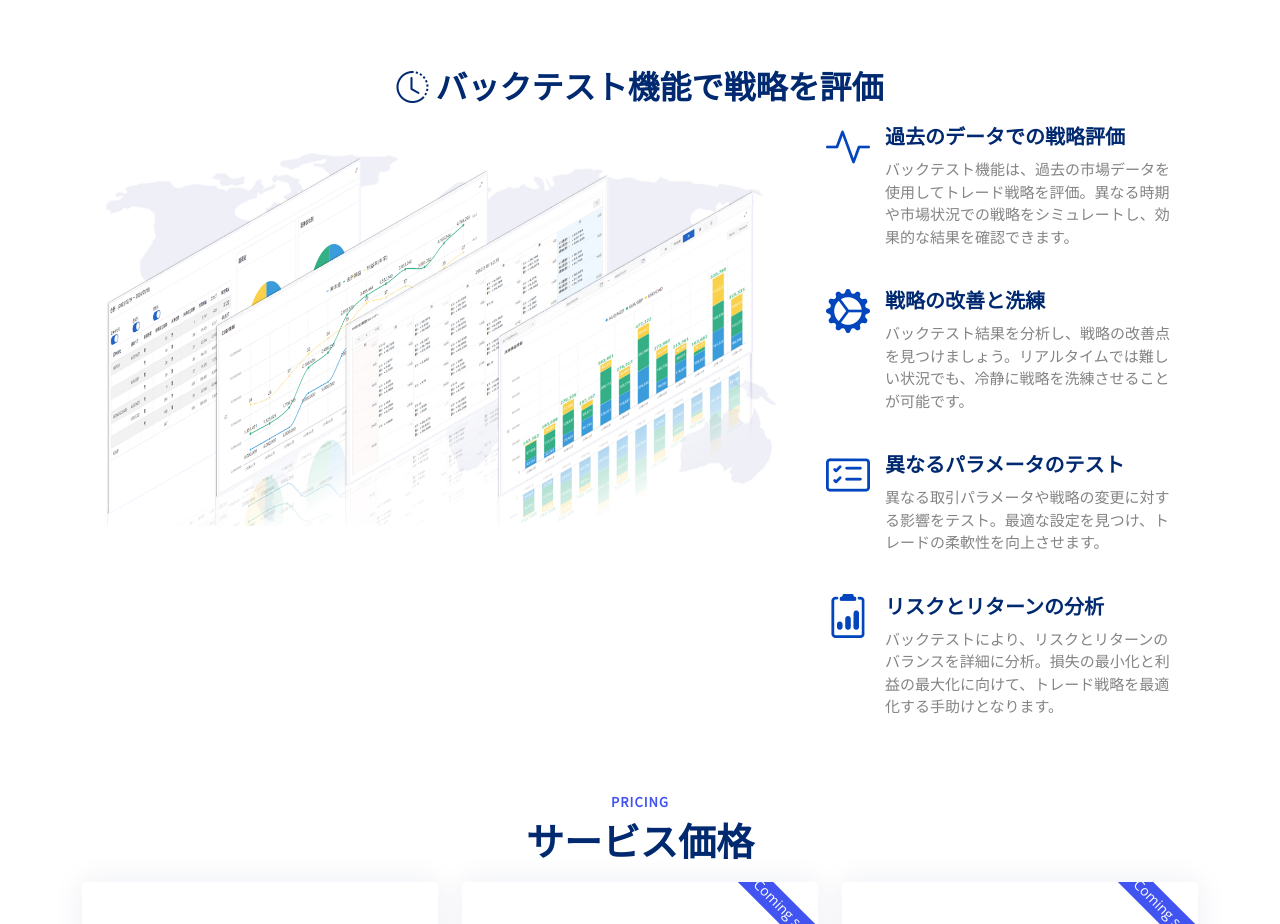
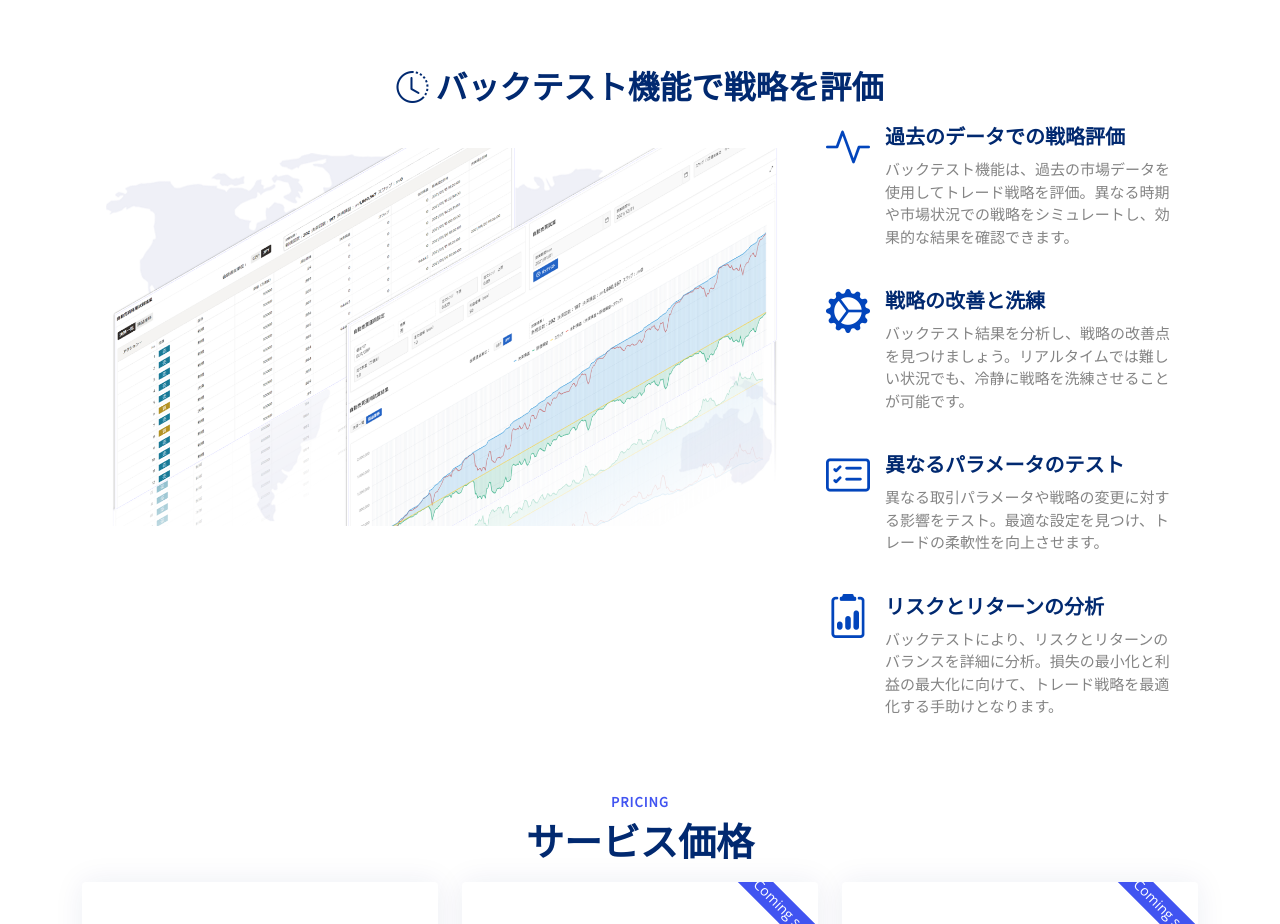
Before and after one commit to ricct/myfx.jp, a plain HTML site: page index.html in a window 1280 px wide. Shown: the part 3000-3924 px from the top of the page. Drawn offline with nearby package versions, Linux system fonts and the light colour scheme; a web font is replaced by a local one.

Commit message:
update index.html
update index.html

```diff
--- a/index.html
+++ b/index.html
@@ -306,7 +306,7 @@ $(function() {
           <div class="row">
 
             <div class="col-xl-8 text-center" data-aos="fade-right" data-aos-delay="100">
-              <img src="assets/img/feature1.png" class="img-fluid p-4" alt="">
+              <img src="assets/img/feature3.png" class="img-fluid p-4" alt="">
             </div>
 
             <div class="col-xl-4 d-flex content">
```
Also changed, not shown: assets/img/feature3.png (added), assets/img/hero-bg - コピー (1).png (deleted), assets/img/hero-bg - コピー.png (deleted), assets/img/home-img1 - コピー.png (deleted).
